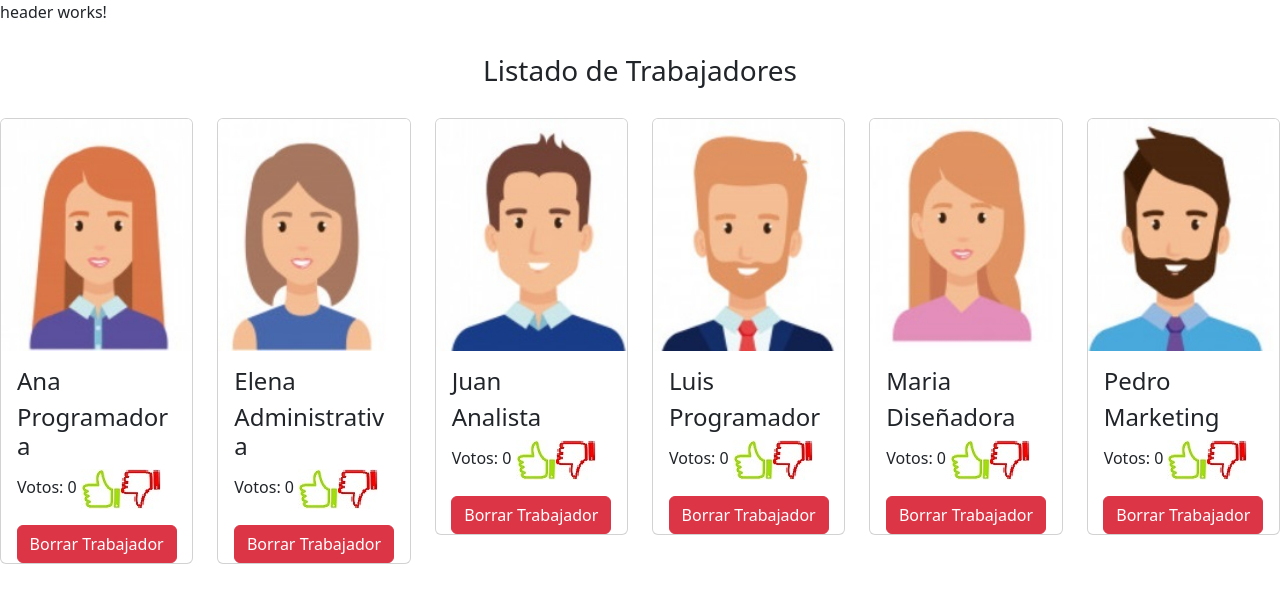
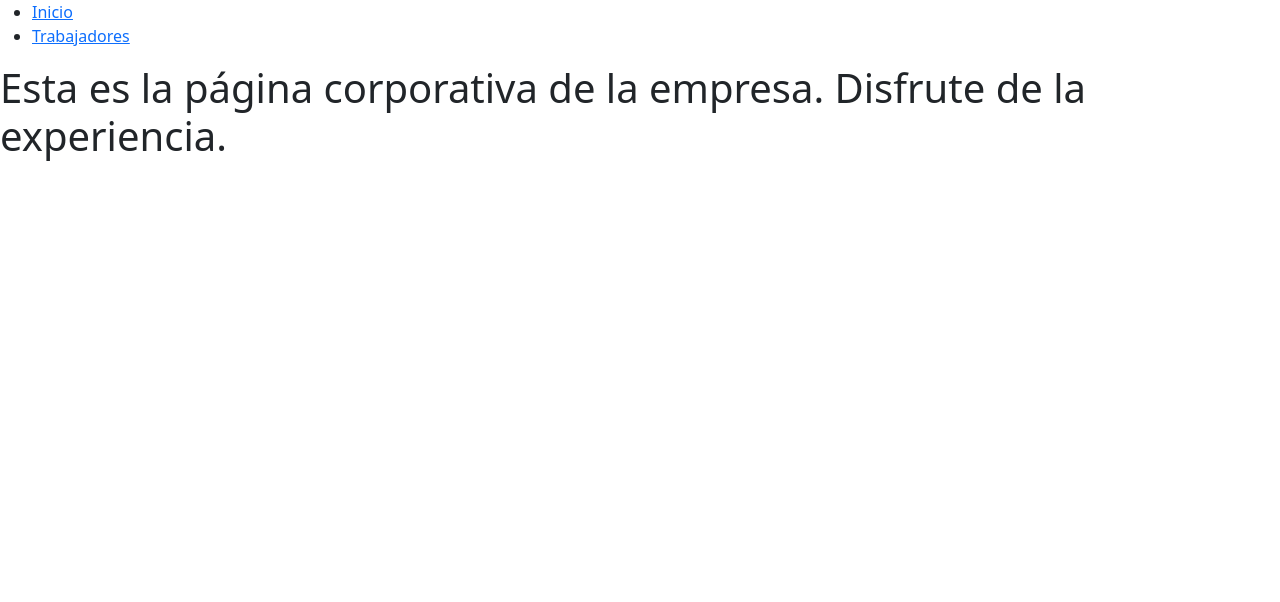
Before and after one commit to yassahu/angular-padre-hijo, an Angular app: page / in a window 1280 px wide. Shown: the top 602 px of the page. Built offline with nearby package versions, Linux system fonts and the light colour scheme.

Commit message:
Router, enlaces header, home, 404

```diff
--- /dev/null
+++ b/src/app/Componentes/error404/error404.component.html
@@ -0,0 +1,2 @@
+<h1>Error 404</h1>
+<p>Lamentablente la página que ha solicitado no existe. Lo lamentaos de corazón.</p>
--- a/src/app/Componentes/header/header.component.html
+++ b/src/app/Componentes/header/header.component.html
@@ -1 +1,4 @@
-<p>header works!</p>
+<ul>
+  <li><a routerLink="">Inicio</a></li>
+  <li><a routerLink="/trabajadores">Trabajadores</a></li>
+</ul>
--- /dev/null
+++ b/src/app/Componentes/home/home.component.html
@@ -0,0 +1 @@
+<h1>Esta es la página corporativa de la empresa. Disfrute de la experiencia.</h1>
--- a/src/app/app-routing.module.ts
+++ b/src/app/app-routing.module.ts
@@ -1,7 +1,14 @@
 import { NgModule } from '@angular/core';
 import { RouterModule, Routes } from '@angular/router';
+import { TrabajadoresComponent } from './Componentes/trabajadores/trabajadores.component';
+import { HomeComponent } from './Componentes/home/home.component';
+import { Error404Component } from './Componentes/error404/error404.component';
 
-const routes: Routes = [];
+const routes: Routes = [
+  { path: "", component: HomeComponent },
+  { path: "trabajadores", component: TrabajadoresComponent },
+  { path: "**", component: Error404Component }
+];
 
 @NgModule({
   imports: [RouterModule.forRoot(routes)],
--- a/src/app/app.component.html
+++ b/src/app/app.component.html
@@ -1,5 +1,3 @@
 <app-header></app-header>
 
-<app-trabajadores></app-trabajadores>
-
 <router-outlet></router-outlet>
--- a/src/app/app.module.ts
+++ b/src/app/app.module.ts
@@ -6,13 +6,17 @@ import { AppComponent } from './app.component';
 import { CardTrabajadorComponent } from './Componentes/card-trabajador/card-trabajador.component';
 import { TrabajadoresComponent } from './Componentes/trabajadores/trabajadores.component';
 import { HeaderComponent } from './Componentes/header/header.component';
+import { HomeComponent } from './Componentes/home/home.component';
+import { Error404Component } from './Componentes/error404/error404.component';
 
 @NgModule({
   declarations: [
     AppComponent,
     CardTrabajadorComponent,
     TrabajadoresComponent,
-    HeaderComponent
+    HeaderComponent,
+    HomeComponent,
+    Error404Component
   ],
   imports: [
     BrowserModule,
```
Also changed, not shown: src/app/Componentes/error404/error404.component.ts (added, +10 -0 lines), src/app/Componentes/home/home.component.ts (added, +10 -0 lines), src/app/Componentes/error404/error404.component.css (added), src/app/Componentes/home/home.component.css (added), 2 other files (tests, documents, lock files or other folders).
